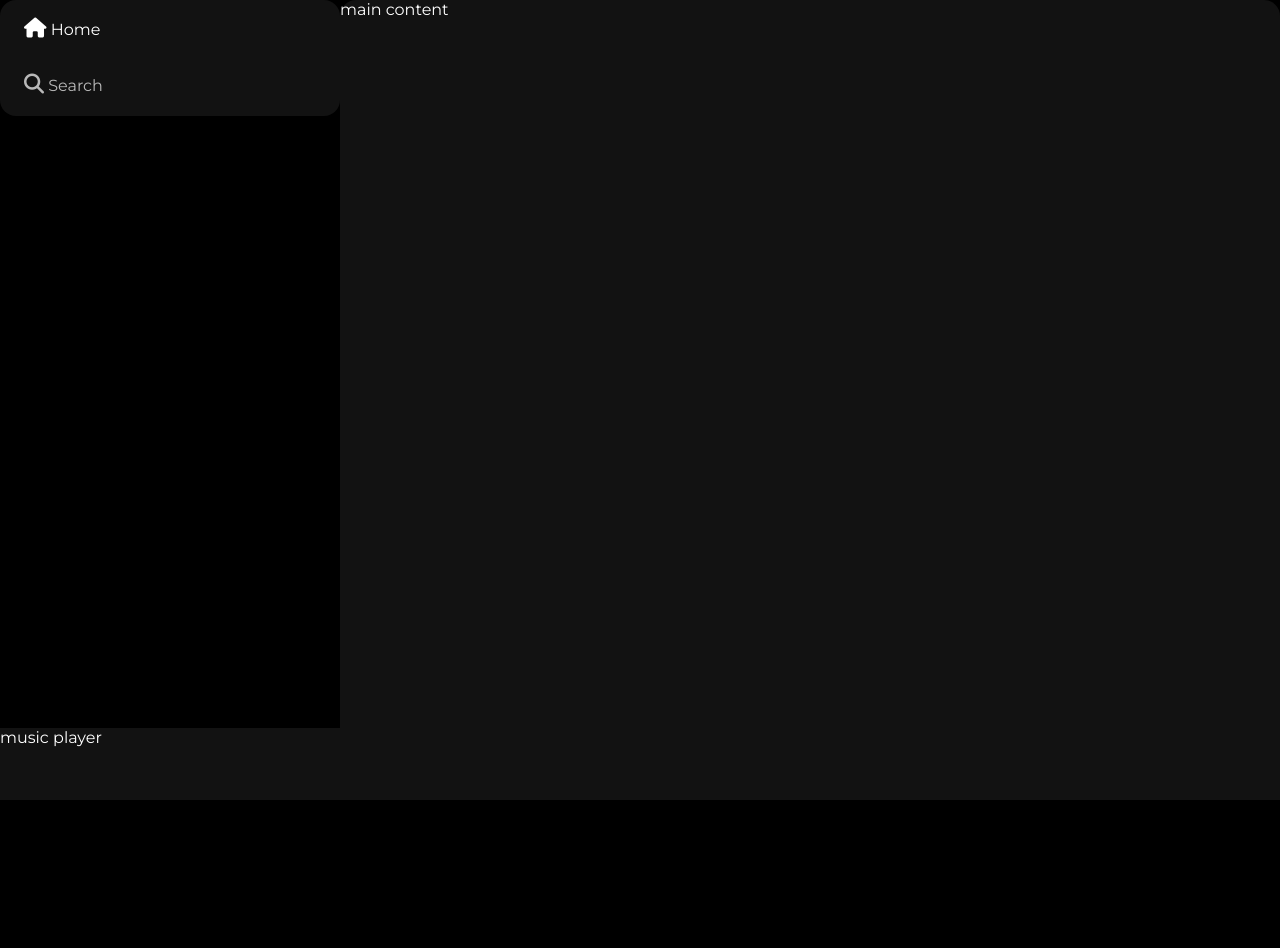
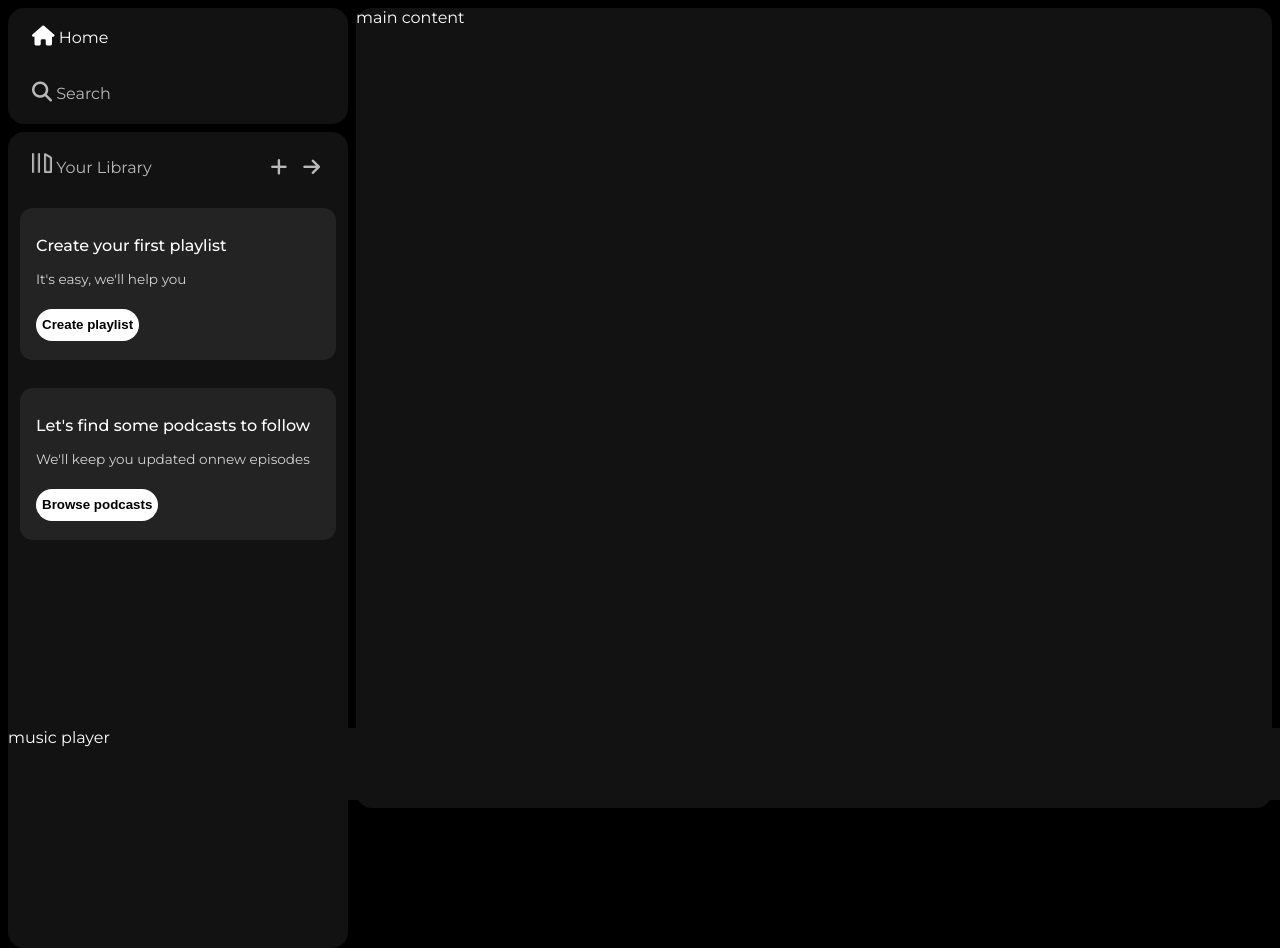
Before and after one commit to PratyushPoddar07/WebDevelopment-Project, a plain HTML site: page Spotify-clone/index.html in a window 1280 px wide. Before the commit the page ends 800 px from the top, so only its background shows below. Drawn offline with Linux system fonts and the light colour scheme.

Commit message:
sidebar done

```diff
--- a/Spotify-clone/index.html
+++ b/Spotify-clone/index.html
@@ -22,7 +22,39 @@
                     <i class="fa-solid fa-magnifying-glass"></i>                    <a href="#">Search</a>
                 </div>
             </div>
-            <div class="library"></div>
+            <div class="library">
+                <div class="option">
+                    <div class="lib-option nav-option">
+                        <img src="./assests/library_icon.png" alt="">
+                        <a href="#">Your Library</a>
+                    </div>
+                    <div class="icons">
+
+                        <i class="fa-solid fa-plus"></i>
+                        <i class="fa-solid fa-arrow-right"></i>
+                    </div>
+                </div>
+                <div class="lib-box">
+                    <div class="box">
+                        <p class="box-p1">
+                            Create your first playlist
+                        </p>
+                        <p class="box-p2">
+                            It's easy, we'll help you
+                        </p>
+                        <button class="badge">Create playlist</button>
+                    </div>
+                    <div class="box">
+                        <p class="box-p1">
+                            Let's find some podcasts to follow
+                        </p>
+                        <p class="box-p2">
+                            We'll keep you updated onnew episodes
+                        </p>
+                        <button class="badge">Browse podcasts</button>
+                    </div>
+                </div>
+            </div>
         </div>
         <div class="main-content">main content</div>
         <div class="music-player">music player</div>
--- a/Spotify-clone/style.css
+++ b/Spotify-clone/style.css
@@ -8,12 +8,13 @@ body{
 .main{
     display: flex;
     height: 100vh;
-
+    padding: 0.5rem;
 }
 .sidebar{
     background-color:#000;
     width: 340px;
     border-radius: 1rem;
+    margin-right: 0.5rem;
 
 }
 .main-content{
@@ -62,3 +63,62 @@ padding: 0.5rem 0.75rem;
 .nav-option a{
     font-size: 1rem;
 }
+
+.library{
+    background-color: #121212;
+    border-radius: 1rem;
+    height: 100%;
+    margin-top: 0.5rem;
+    padding: 0.5rem 0.75rem;
+}
+.option{
+    display: flex;
+    justify-content: space-between;
+    align-items: center;
+
+}
+
+.lib-option img{
+    height: 1.25rem;
+    width: 1.25rem;
+}
+
+.icons {
+    font-size: 1.2rem;
+    display: flex;
+}
+
+.icons i{
+    opacity: 0.7;
+    margin-right: 1rem;
+}
+.icons i:hover{
+    opacity: 1;
+}
+
+.box{
+    background-color: #232323;
+    height: 8rem;
+    border-radius: 0.8rem;
+    margin: 0.75rem 0 1.75rem 0;
+    padding: 0.75rem 1rem;
+}
+.box-p1{
+    font-size: 1rem;
+    font-weight: 500;
+}
+.box-p2{
+    font-size: 0.85rem;
+    opacity: 0.8;
+}
+
+.badge{
+    background-color: #fff;
+    border: none;
+    border-radius: 100px;
+    padding: 0.25rem 1 rem;
+    font-weight: 700;
+    margin-top: 0.5rem;
+    height: 2rem;
+    width: fit-content;
+}
```
